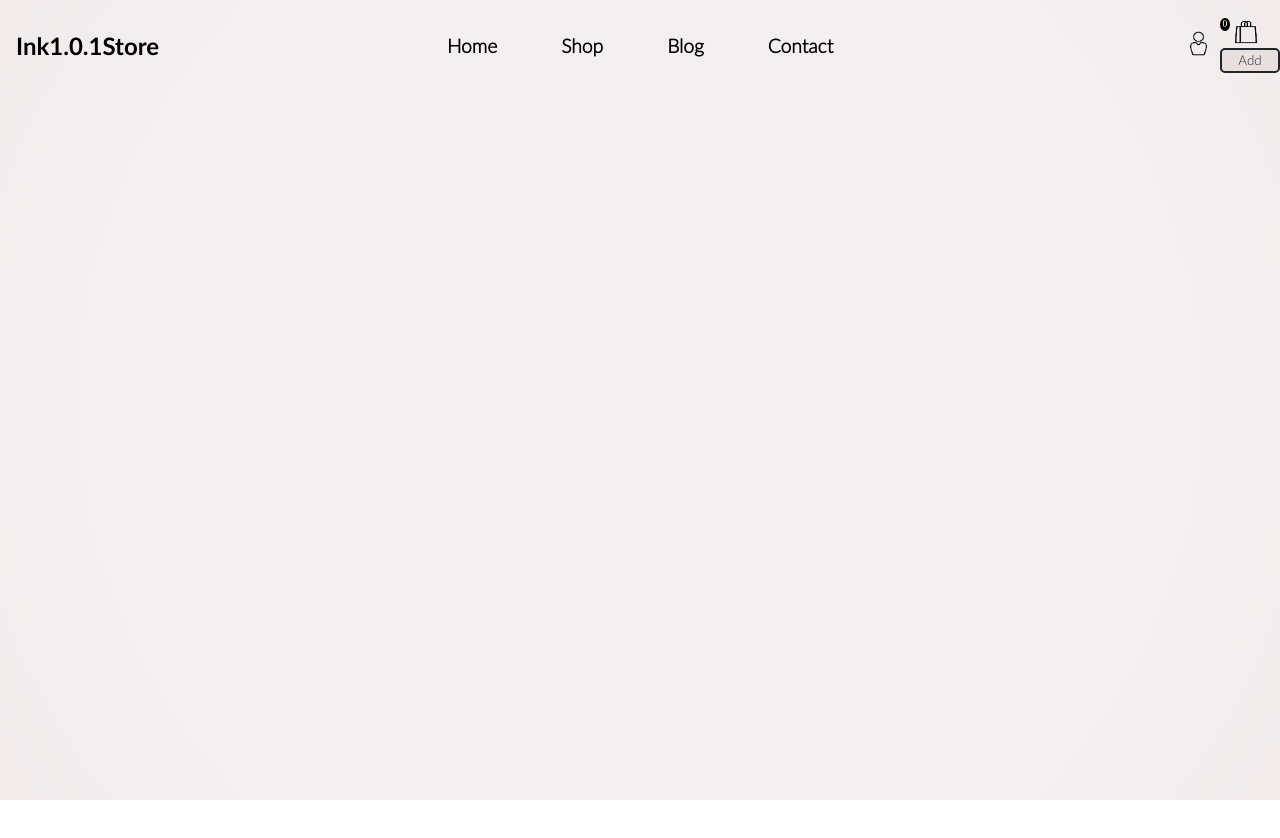
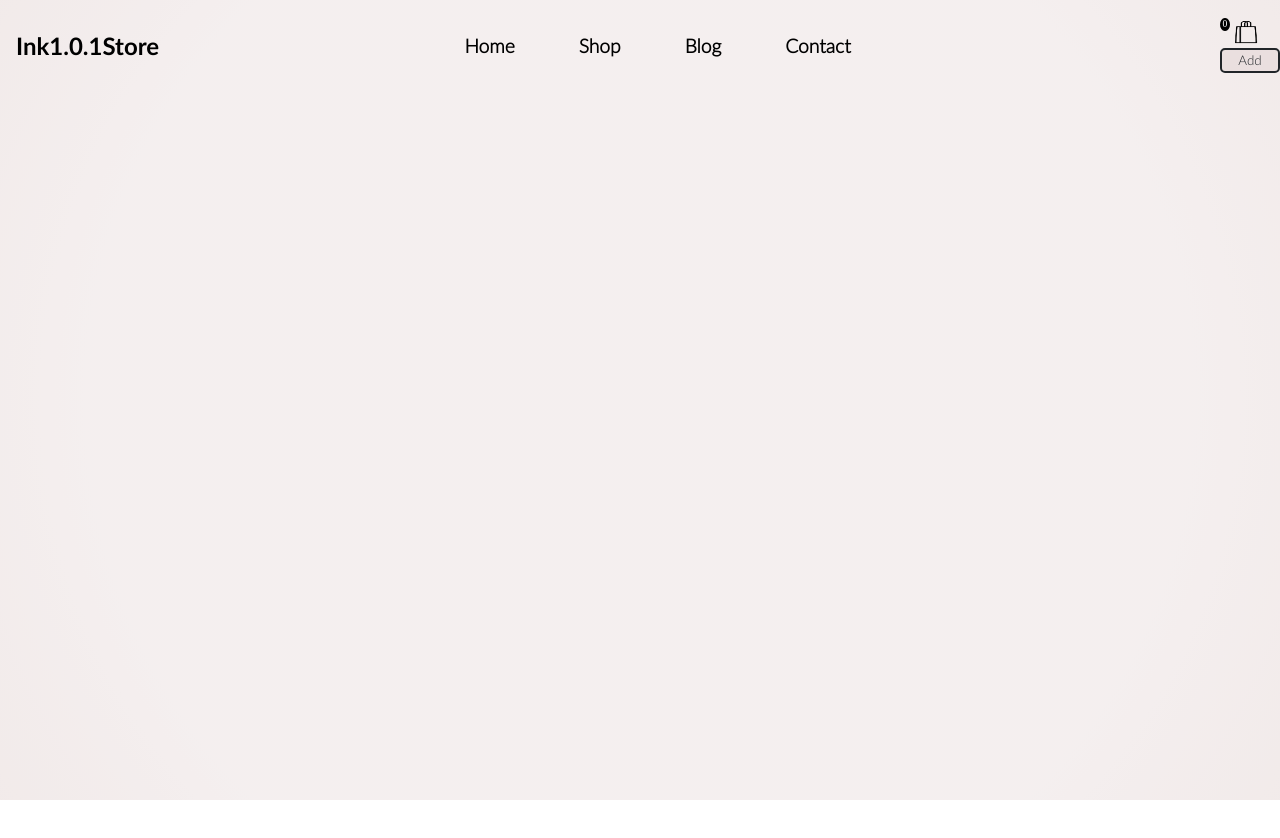
Before and after one commit to HumanAfterAllV/Frontend-React.js-CoderHouse-, a React (Create React App) app: page / in a window 1280 px wide. Shown: the top 838 px of the page. Built offline with nearby package versions, Linux system fonts and the light colour scheme.

Commit message:
Modificando aspecto

```diff
--- a/src/assets/img/Img.js
+++ b/src/assets/img/Img.js
@@ -1,11 +1,9 @@
 import shoppingBag from "./shoppingBag.png";
 import menu from "./menu.png";
-import person from "./noun-person-2421164.png";
 
 
 
 export default [
     shoppingBag,
     menu,
-    person
 ]
--- a/src/components/CardWidget.js
+++ b/src/components/CardWidget.js
@@ -1,11 +1,9 @@
-import Img from "../assets/img/Img";
 import ItemListContainer from "./ItemListContainer";
 
 const CardWidget = () =>
 {
     return(
         <div className="header__Nav--Icon animate__animated animate__slideInDown" >
-            <a href=""><img className="header__Nav--Icon__element--person" src={Img[2]} alt="" /></a>
             <ItemListContainer/>
         </div>
     );
```
